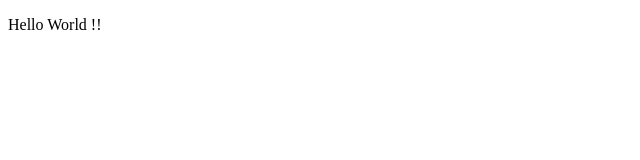
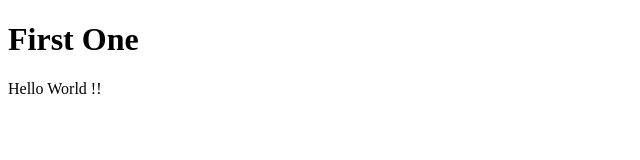
Before and after one commit to AbduKhalifa/learnGit, a plain HTML site: page index.htm in a window 1280 px wide. Shown: the whole page, without its empty margins (0-640 px from the left). Drawn offline with Linux system fonts and the light colour scheme.

Commit message:
ADD title

```diff
--- a/index.htm
+++ b/index.htm
@@ -1,11 +1,16 @@
 <!DOCTYPE html>
 <html lang="en">
+
 <head>
-    <meta charset="UTF-8">
-    <meta name="viewport" content="width=device-width, initial-scale=1.0">
-    <title>GIT</title>
+  <meta charset="UTF-8">
+  <meta name="viewport" content="width=device-width, initial-scale=1.0">
+  <title>GIT</title>
 </head>
+
 <body>
-    <p> Hello World !!</p>
+  <h1>First One</h1>
+  <p> Hello World !!</p>
+
 </body>
+
 </html>
```
